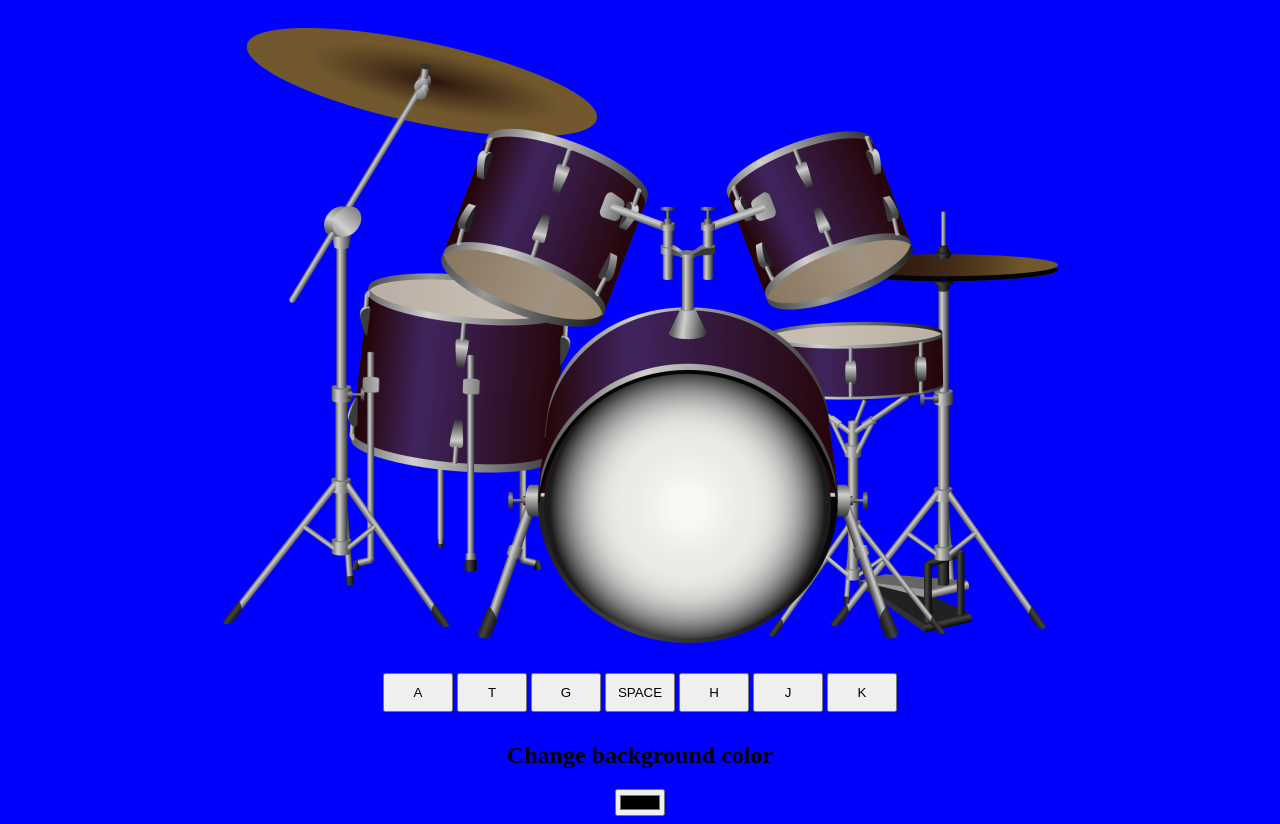
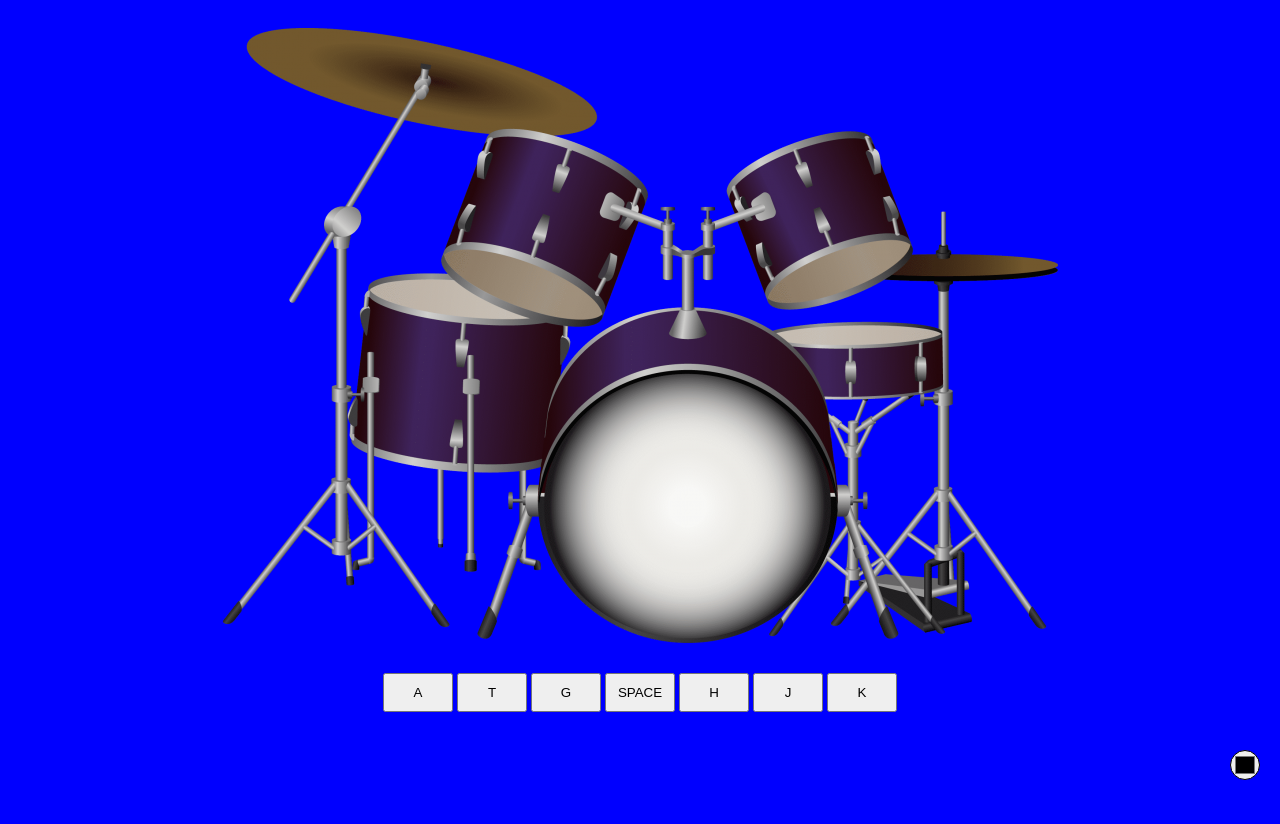
Before and after one commit to victorbuquera/Bateria-js, a plain HTML site: page index.html in a window 1280 px wide. After the commit the page ends 800 px from the top, so only its background shows below. Drawn offline with Linux system fonts and the light colour scheme.

Commit message:
new changes

```diff
--- a/index.html
+++ b/index.html
@@ -37,7 +37,6 @@
 
         </div>
         <div class="color-div">
-            <h2>Change background color</h2>
             <div id="picker-div">
                 <input type="color" id="color-picker">
             </div>
--- a/script.js
+++ b/script.js
@@ -3,3 +3,6 @@ function colorchange(){
     let color = document.getElementById("color-picker").value;
     document.body.style.backgroundColor = color;
 }
+function bumbo(){
+    let bumbo = document.addEventListener("keypress", "space")
+}
--- a/style.css
+++ b/style.css
@@ -29,7 +29,20 @@ button{
     justify-content: center;
 }
 #picker-div{
-    display: grid;
-    align-items: center;
-    justify-content: center;
+    width: 40px;
+    height: 40px;
+    border-radius: 15px;
+    position: fixed;
+    right: 35px;
+    bottom: 20px;
+    text-align: center;
+    color: rgb(0, 0, 0);
 }
+#color-picker{
+    width: 30px;
+    height: 30px;
+    border-radius: 15px;
+    position: fixed;
+    right: 20px;
+    bottom: 20px;
+}
```
Also changed, not shown: 4 other files.
